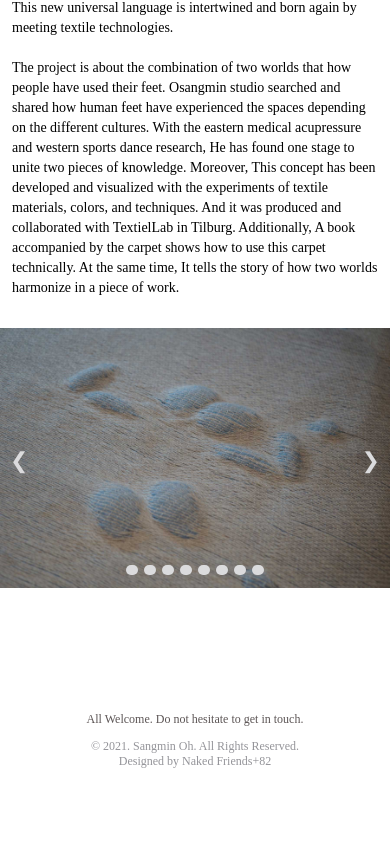
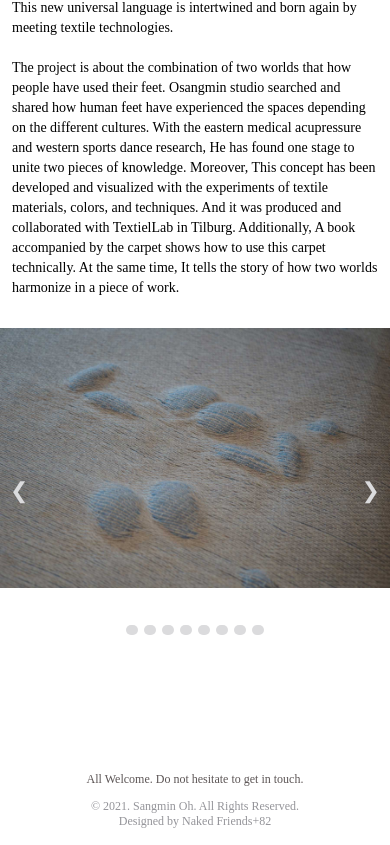
Before and after one commit to Naked-friends82/20210815_osang, a React (Create React App) app: page /work_thankspressure in a window 390 px wide. Shown: the part 681-1526 px from the top of the page. Before the commit the page ends 1466 px from the top, so only its background shows below. Built offline with nearby package versions, Linux system fonts and the light colour scheme.

Commit message:
convert image_btn2

```diff
--- a/src/style/mobile/tspre_mobile.css
+++ b/src/style/mobile/tspre_mobile.css
@@ -33,7 +33,7 @@
     top: -140px;
   }
   .image_reck__btn .image_btn {
-    padding: 0px 10px;
+    padding: 30px 10px;
     font-size: var(--font-max);
   }
   .image_reck__dot .dot {
```
